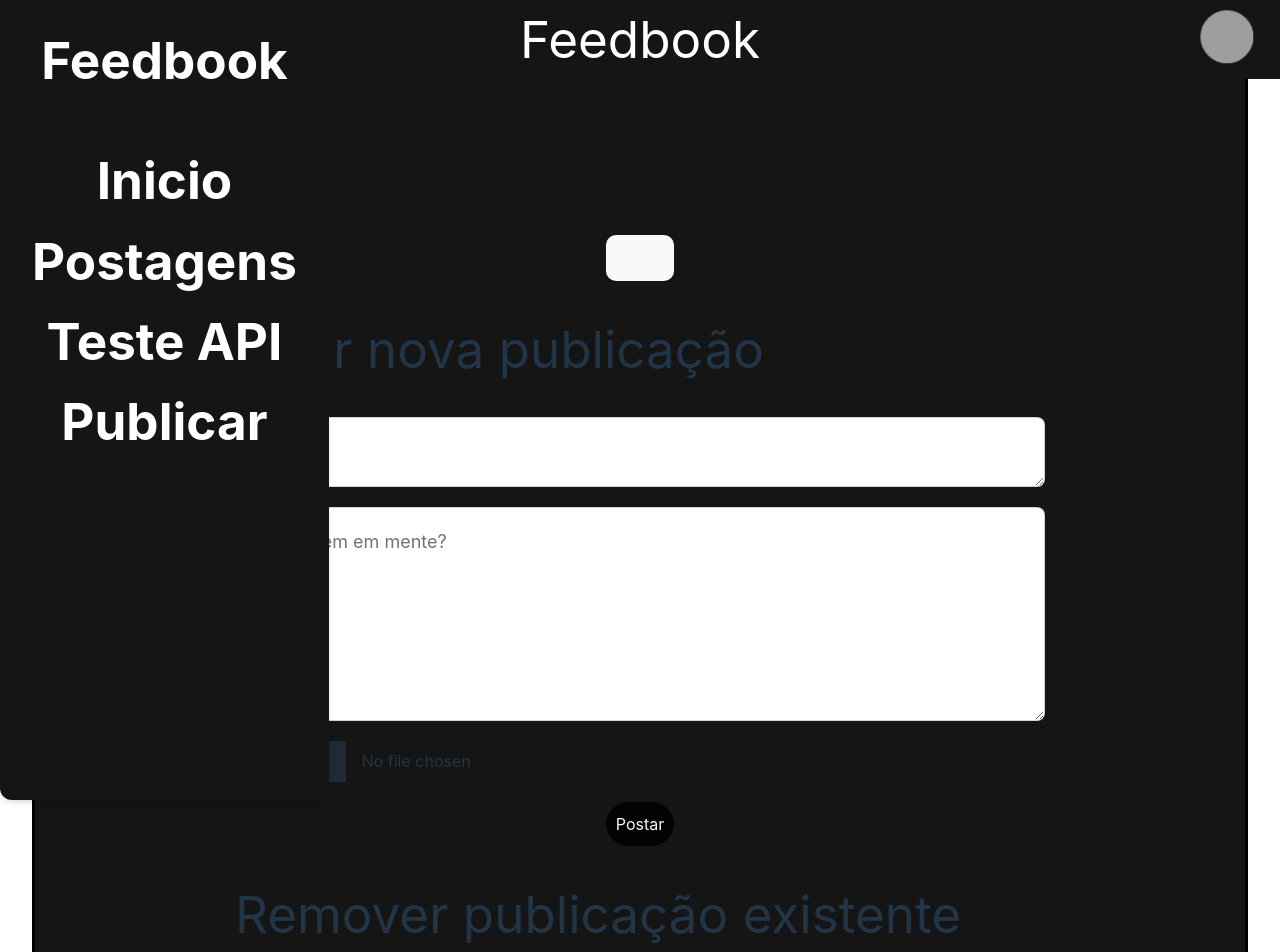
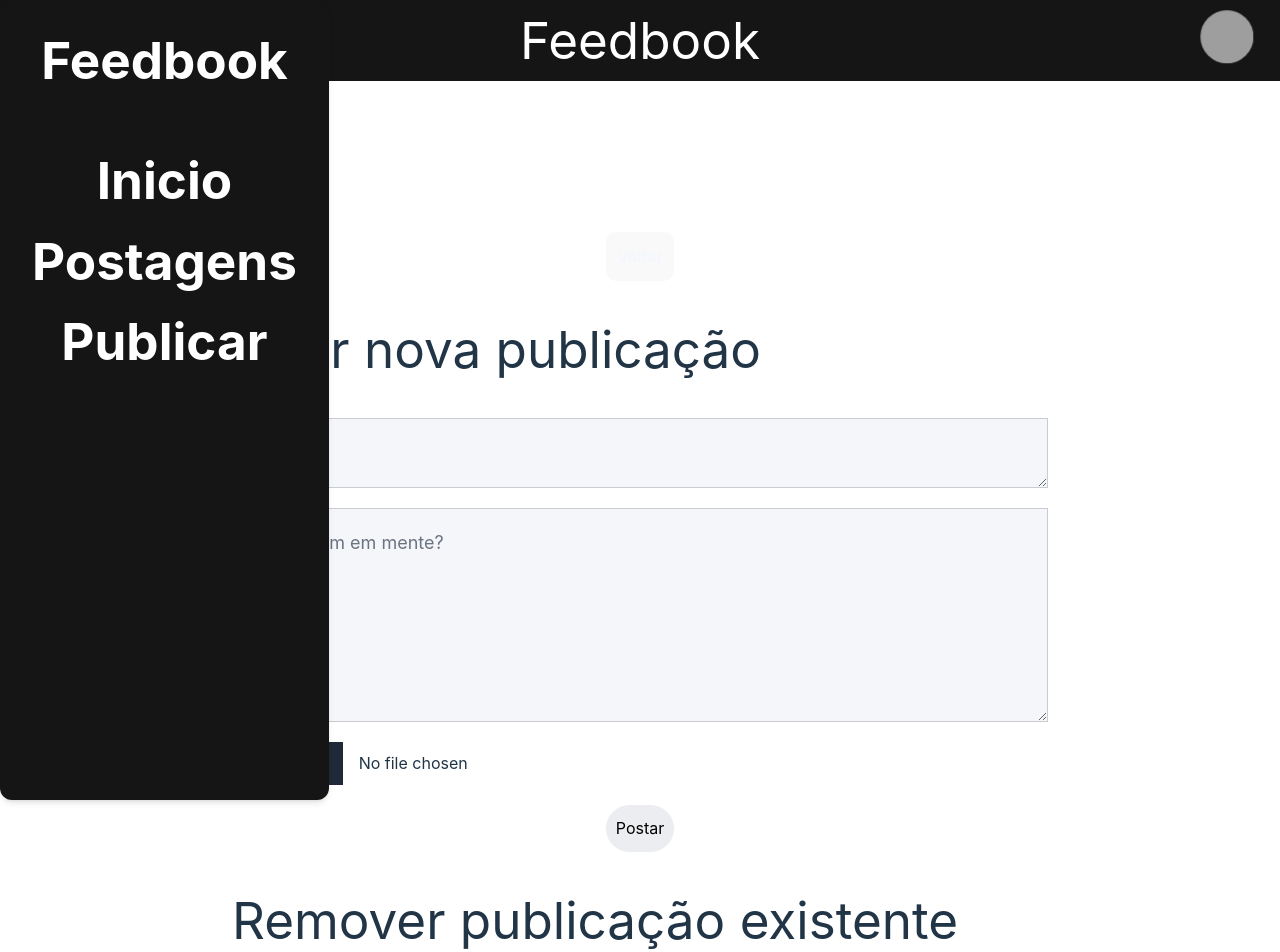
Before and after one commit to moonixt/feed-book, a React (Vite) app: page /#/post in a window 1280 px wide. Shown: the top 952 px of the page. Built offline with nearby package versions, Linux system fonts and the light colour scheme; grey boxes are pictures that could not be loaded.

Commit message:
lightmode

```diff
--- a/src/App.css
+++ b/src/App.css
@@ -56,7 +56,7 @@
 }
 
 .pub {
-  background-color: #151515;
+  background-color: #ffffff;
 }
 
 .sidecolor{
@@ -67,10 +67,10 @@
 
 .sidehover:hover{
   border-radius: 5px;
-  background-color: #1f6feb;
+  background-color: #9aa5b7;
   padding: 15px 0px 15px 0px;
 
-  transition: all .20s ease-in-out;
+  transition: all .40s ease-in-out;
 
 
 }
@@ -84,9 +84,9 @@
 }
 
 .cover{
-  border: solid black;
   padding: 200px 200px 200px 200px;
-  background-color: #151515;
+  border-radius: 80px;
+  background-color: #ffffff;
 
 }
 
@@ -101,8 +101,8 @@
 
 
 .bcolor_react{
-  color: #f2f6fe;
-  background-color: #000000d6;
+  color: #000000;
+  background-color: #EBEDF0;
   padding: 10px 10px 10px 10px;
   border-radius: 100px;
   transition: all .20s ease-in-out;
@@ -115,11 +115,16 @@
   display: flex;
   flex-direction: column;
   align-items: flex-start;
-  color: #ffffff;
+  color: #000000;
   padding: 10px 10px 10px 10px;
   border-bottom: 2px solid #1b1b1b;
 
   transition: all .20s ease-in-out;
+}
+
+.commentcolor{
+  background-color:  #f4f6fa;
+
 }
 
 
--- a/src/components/SidebarComponent.tsx
+++ b/src/components/SidebarComponent.tsx
@@ -61,9 +61,9 @@ import {
         <div>
         <h1 className='text-white sidehover font-bold' onClick={Posts}>Postagens</h1>
         </div>
-        <div>
+        {/* <div>
         <h1 className='text-white sidehover font-bold' onClick={Tests}>Teste API</h1>
-        </div>
+        </div> */}
         <div>
         <h1 className='text-white sidehover font-bold' onClick={Publish}>Publicar</h1>
         </div>
--- a/src/index.css
+++ b/src/index.css
@@ -1,11 +1,11 @@
 :root {
   font-family: Inter, system-ui, Avenir, Helvetica, Arial, sans-serif;
-  line-height: 1.5;
+  line-height: 1.7;
   font-weight: 400;
 
   color-scheme: light dark;
-  color: rgba(255, 255, 255, 0.87);
-  background-color: #241d2a;
+  color: rgba(0, 0, 0, 0.87);
+  background-color: #EBEDF0;
   /* background-image: url(../public/testbg.jpg); */
   position: absolute;
   top: 0;
--- a/src/pages/Implemetation.tsx
+++ b/src/pages/Implemetation.tsx
@@ -34,28 +34,28 @@ const Implemetation = () => {
     <div>
       <div id="Teste Sidebar"></div>
 
-      <div className="pt-10">
+      <div className="pt-14">
         <h1 className="font-bold text-8xl bcolortitle">Feed</h1>
       </div>
-      <div className="pt-10">
+      {/* <div className="pt-10">
         <button className="bcolor" onClick={Foward}>
           Próxima
         </button>
-      </div>
+      </div> */}
       <div id="Leitura" className="page">
         {[...publications].reverse().map((publication) => (
           <div key={publication.id} className="space-y-3 pt-10 ">
             <div className="card pub shadow-xl ">
               <Link to={"/post"}>
                 {" "}
-                <p className="justify-end bcolor flex text-3xl">
+                <p className="justify-end text-black flex text-3xl">
                   <BsThreeDotsVertical />{" "}
                 </p>{" "}
               </Link>
-              <h1 className="pt-5 pb-3 text-white text-start	font-bold text-5xl">
+              <h1 className="pt-5 pb-3 text-black text-start	font-bold text-5xl">
                 {publication.title}
               </h1>
-              <p className="pt-5 pb-3 text-white text-start	text-3xl">
+              <p className="pt-5 pb-3 text-black text-start	text-3xl">
                 {publication.text}
               </p>
               <figure>
@@ -72,7 +72,7 @@ const Implemetation = () => {
                 <p className="justify-left flex text-1xl">
               Clique no botão para ser redirecionado.
             </p> */}
-                <p className="justify-end flex">
+                <p className="justify-end flex ">
                   {publication.publication_date}/{publication.id}
                 </p>
 
@@ -91,7 +91,7 @@ const Implemetation = () => {
                   {" "}
                   <textarea
                     placeholder="Adicione um comentário"
-                    className="textarea textarea-bordered textarea-lg  "
+                    className="commentcolor textarea-bordered textarea-lg "
                     name="new comment"
                     rows={1}
                     cols={100}
--- a/src/pages/crud/Post.tsx
+++ b/src/pages/crud/Post.tsx
@@ -81,7 +81,7 @@ const Post = () => {
 
     <textarea
     placeholder="Titulo"
-    className="textarea textarea-bordered textarea-lg  "
+    className="commentcolor textarea-bordered textarea-lg  "
     value={title}
      name="title"
      rows={1}
@@ -98,7 +98,7 @@ const Post = () => {
 
   <textarea
   placeholder="O que tem em mente?"
-  className="textarea textarea-bordered textarea-lg  "
+  className="commentcolor textarea-bordered textarea-lg  "
   value={text}
    name="text"
    rows={5}
@@ -164,7 +164,7 @@ const Post = () => {
   <label className=" flex items-center gap-2 mb-4">
   <textarea
   placeholder="Insira o ID da publicação para remover."
-  className="textarea textarea-error textarea-lg  "
+  className="commentcolor textarea-error textarea-lg  "
   value={id}
    name="text"
    rows={1}
--- a/src/pages/crud/PostDetails.tsx
+++ b/src/pages/crud/PostDetails.tsx
@@ -84,8 +84,8 @@ const PostDetails = () => {
         <div key={publication.id} className='space-y-3 pt-20'>
 
         <div className='card pub shadow-x'>
-        <h1 className="pt-5 pb-3 text-white text-start	font-bold text-5xl">{publication.title}</h1>
-        <p className="pt-5 pb-3 text-white text-start	text-3xl">{publication.text}</p>
+        <h1 className="pt-5 pb-3 text-black text-start	font-bold text-5xl">{publication.title}</h1>
+        <p className="pt-5 pb-3 text-black text-start	text-3xl">{publication.text}</p>
           <img className='pb-2 rounded-2xl img justify-start' src={`http://127.0.0.1:8000/${publication.artwork}`} alt={publication.title} style={{ display: 'block', margin: '0 auto' }} />
           {/* <div className="justify-start flex space-x-10 pt-3 pb-3">
           <h1 className="bcolor_react"><CiHeart /></h1>
@@ -98,7 +98,7 @@ const PostDetails = () => {
           <form onSubmit={handleSubmit}>
         <textarea
       placeholder="Adicione um comentário"
-      className="textarea textarea-bordered textarea-lg  "
+      className="commentcolor textarea-bordered textarea-lg  "
      name="comment_text"
      rows={1}
      cols={100}
```
